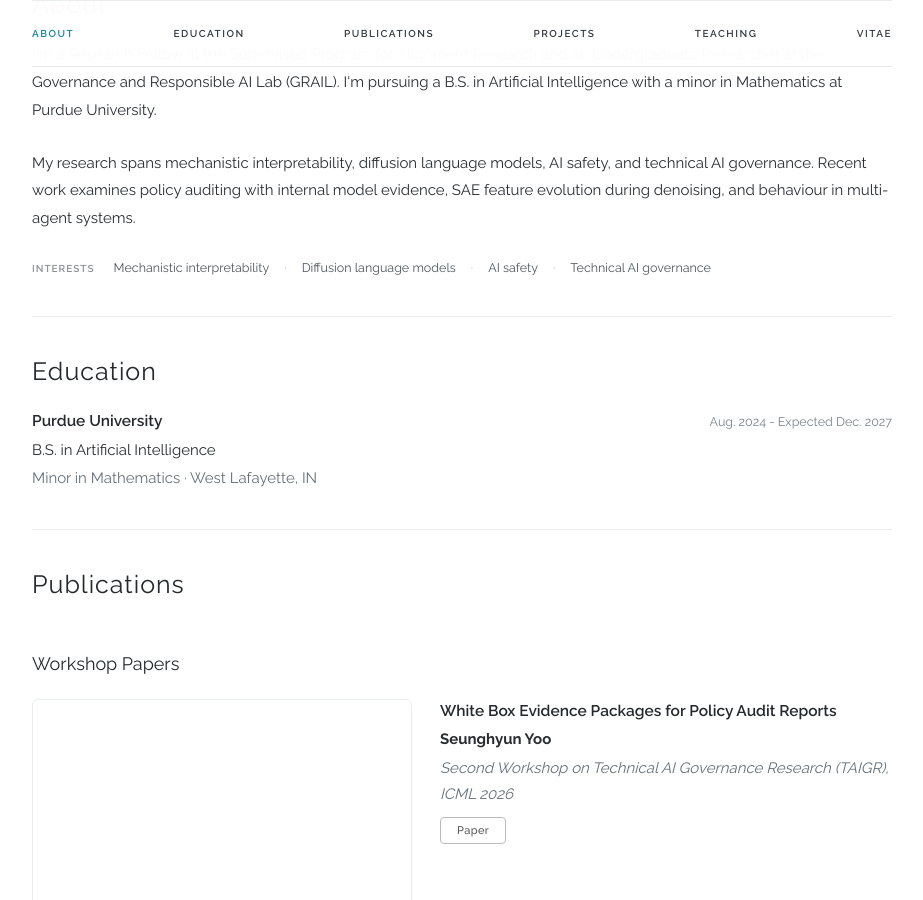
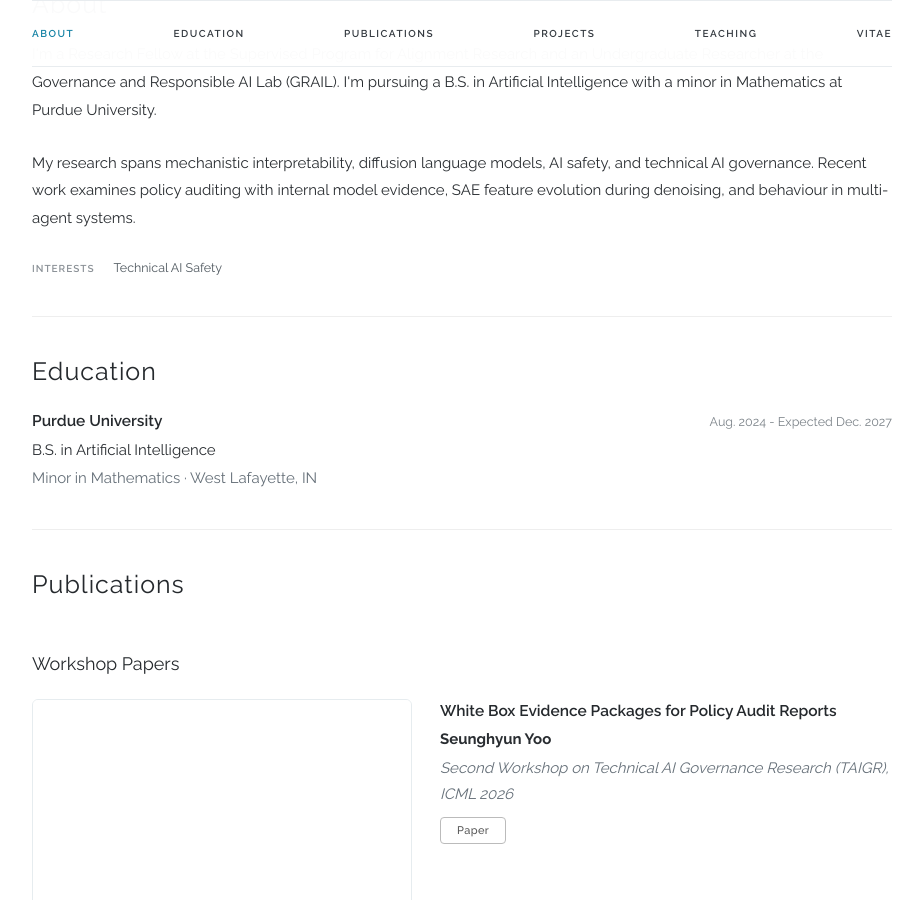
Before and after one commit to CarterYoo/CarterYoo.github.io, a Jekyll site: the page built from index.html, in a window 1280 px wide and 900 px high, scrolled down 497 px. Shown: the whole window, without its empty margins (178-1101 px from the left). Built offline with Jekyll 4.4.1, drawn with Linux system fonts in a browser that asks for light colours; some web fonts are replaced.

Commit message:
Narrow interests to Technical AI Safety
Co-Authored-By: Claude Opus 5.5 <noreply@anthropic.com>

```diff
--- a/_data/content.yaml
+++ b/_data/content.yaml
@@ -2,10 +2,7 @@ about:
   - "I'm a Research Fellow at the Supervised Program for Alignment Research and an Undergraduate Researcher at the Governance and Responsible AI Lab (GRAIL). I'm pursuing a B.S. in Artificial Intelligence with a minor in Mathematics at Purdue University."
   - "My research spans mechanistic interpretability, diffusion language models, AI safety, and technical AI governance. Recent work examines policy auditing with internal model evidence, SAE feature evolution during denoising, and behaviour in multi-agent systems."
 interests:
-  - "Mechanistic interpretability"
-  - "Diffusion language models"
-  - "AI safety"
-  - "Technical AI governance"
+  - "Technical AI Safety"
 news: []
 education:
   - school: "Purdue University"
```
